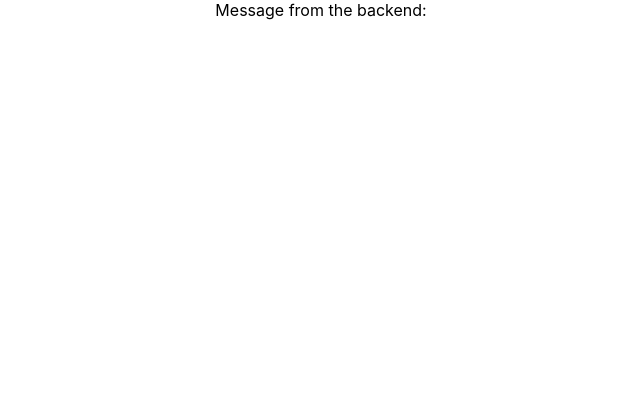
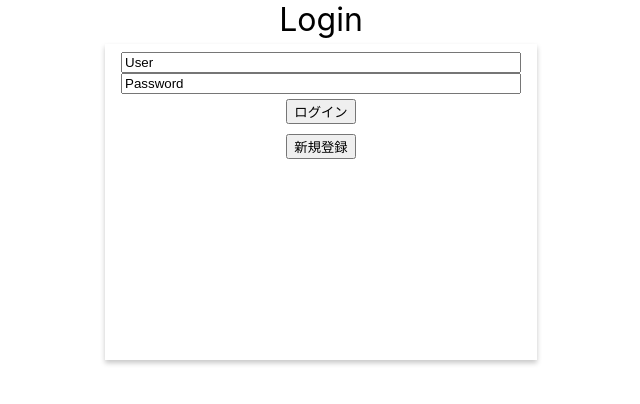
Before and after one commit to 1101yoshiki/gf-project, a React (Create React App) app: page / in a window 1280 px wide. Shown: the top 404 px of the page, without its empty margins (319-959 px from the left). Built offline with nearby package versions, Linux system fonts and the light colour scheme; no server answers.

Commit message:
wrote disp-Login

```diff
--- /dev/null
+++ b/src/components/Entry.jsx
@@ -0,0 +1,17 @@
+import React, {useState} from "react";
+import Login from "./Login";
+import Signin from "./Signin";
+
+export default function Entry(){
+
+    const [entry,setEntry] = useState("login");
+    return (
+        <>
+        {
+            (entry === "login") ?
+            <Login setEntry = {setEntry} /> :
+            <Signin setEntry = {setEntry} />
+        }
+        </>
+    );
+}
--- /dev/null
+++ b/src/components/Hedder.jsx
@@ -0,0 +1,34 @@
+// import Container from 'react-bootstrap/Container';
+// import Nav from 'react-bootstrap/Nav';
+// import Navbar from 'react-bootstrap/Navbar';
+// import NavDropdown from 'react-bootstrap/NavDropdown';
+
+// function Hedder() {
+//   return (
+//     <Navbar bg="light" expand="lg">
+//       <Container>
+//         <Navbar.Brand href="#home">Technical matching</Navbar.Brand>
+//         <Navbar.Toggle aria-controls="basic-navbar-nav" />
+//         <Navbar.Collapse id="basic-navbar-nav">
+//           <Nav className="me-auto">
+//             <Nav.Link href="#home">Home</Nav.Link>
+//             <Nav.Link href="#link">Link</Nav.Link>
+//             <NavDropdown title="Dropdown" id="basic-nav-dropdown">
+//               <NavDropdown.Item href="#action/3.1">Action</NavDropdown.Item>
+//               <NavDropdown.Item href="#action/3.2">
+//                 Another action
+//               </NavDropdown.Item>
+//               <NavDropdown.Item href="#action/3.3">Something</NavDropdown.Item>
+//               <NavDropdown.Divider />
+//               <NavDropdown.Item href="#action/3.4">
+//                 Separated link
+//               </NavDropdown.Item>
+//             </NavDropdown>
+//           </Nav>
+//         </Navbar.Collapse>
+//       </Container>
+//     </Navbar>
+//   );
+// }
+
+// export default Hedder;
--- /dev/null
+++ b/src/components/Login.jsx
@@ -0,0 +1,37 @@
+import React from "react";
+import "../style/Login.css"
+
+export default function Login({setEntry}) {
+    return (
+        <>
+        <div className="hed">
+            Login
+        </div>
+        <div className="form">
+            <input
+                type="text"
+                value="User"
+                />
+            <input
+                type="text"
+                value="Password"
+                />
+            <button
+                // onClick={
+                    //     console.log("Login")
+                    // }
+                    >
+                ログイン
+            </button>
+
+            <button
+                onClick={() => {
+                    setEntry("signin");
+                }}
+                >
+                新規登録
+            </button>
+        </div>
+        </>
+    );
+}
--- /dev/null
+++ b/src/components/Signin.jsx
@@ -0,0 +1,73 @@
+import React from "react"
+import "../style/Signin.css"
+
+export default function Signin({setEntry}) {
+    return(
+        <div>
+            <div className="hed">
+                Sign in
+            </div>
+            <input
+                type="text"
+                value="User"
+            />
+            <input
+                type="text"
+                value="Password"
+            />
+            <div className="si-form">
+                <input type="checkbox" id="0"/>
+                <label for="0"> 非同期 </label>
+            </div>
+
+            <div className="si-form">
+                <input type="checkbox" id="1"/>
+                <label for="1"> React </label>
+            </div>
+
+            <div className="si-form">
+                <input type="checkbox" id="2"/>
+                <label for="2"> Closure </label>
+            </div>
+
+            <div className="si-form">
+                <input type="checkbox" id="3"/>
+                <label for="3"> Node </label>
+            </div>
+
+            <div className="si-form">
+                <input type="checkbox" id="4"/>
+                <label for="4"> Typescript </label>
+            </div>
+
+            <div className="si-form">
+                <input type="checkbox" id="5"/>
+                <label for="5"> Express </label>
+            </div>
+
+            <div className="si-form">
+                <input type="checkbox" id="6"/>
+                <label for="6"> DataBase </label>
+            </div>
+
+            <div className="si-form">
+                <input type="checkbox" id="7"/>
+                <label for="7"> DOM </label>
+            </div>
+
+            <div className="si-form">
+                <input type="checkbox" id="8"/>
+                <label for="8"> knex </label>
+            </div>
+
+            <button> 登録 </button>
+            <button
+                onClick={() => {
+                    setEntry("login");
+                }}
+            >
+                ログイン
+            </button>
+        </div>
+    );
+}
--- a/src/index.js
+++ b/src/index.js
@@ -1,13 +1,17 @@
-import React from 'react';
+import React ,{ useState } from 'react';
 import ReactDOM from 'react-dom/client';
 import './index.css';
 import App from './App';
 import reportWebVitals from './reportWebVitals';
+import Hedder from './components/Hedder';
+import Entry from './components/Entry';
 
 const root = ReactDOM.createRoot(document.getElementById('root'));
+
+
 root.render(
   <React.StrictMode>
-    <App />
+    <Entry />
   </React.StrictMode>
 );
 
--- /dev/null
+++ b/src/style/Login.css
@@ -0,0 +1,28 @@
+.hed{
+    font-size:xx-large;
+    text-align: center;
+    margin: 5px, auto;
+}
+
+.form{
+    width: 400px;
+    height: 300px;
+    display: flex;
+    flex-flow: column;
+    padding: 0.5em 1em;
+    margin: 5px auto;
+    color: #5d627b;
+    background: white;
+    box-shadow: 0 3px 5px rgba(0, 0, 0, 0.22);
+}
+
+/* input{
+    margin: 5px auto;
+    display: flex;
+    color: darkgrey;
+} */
+
+button{
+    margin: 5px auto;
+    display: flex;
+}
--- /dev/null
+++ b/src/style/Signin.css
@@ -0,0 +1,13 @@
+.hed{
+    font-size: xx-large;
+    text-align: center;
+    margin: 5px, auto;
+}
+
+.si-form{
+    width: 200px;
+    display: flex;
+    padding: 0.5em 1em;
+    margin: 5px auto;
+    box-shadow: 0 3px 5px rgba(0, 0, 0, 0.22);
+}
```
Also changed, not shown: src/components/User.jsx (added).
